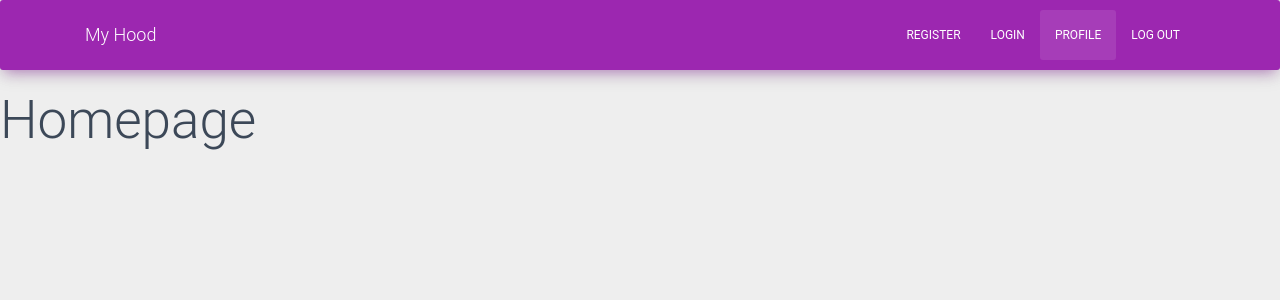
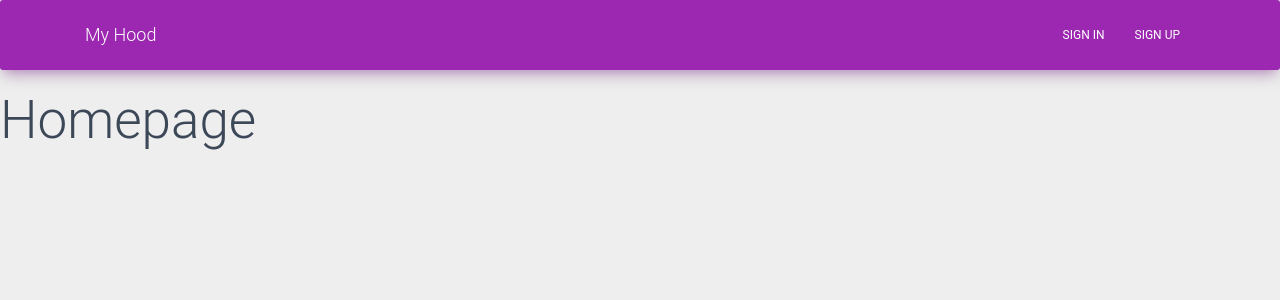
Before and after one commit to imekenye/My-Hood, a Django app: template templates/pages/index.html in a window 1280 px wide. Shown: the top 300 px of the page. Run offline with Django 3.2, Linux system fonts and the light colour scheme; the template is opened without the code that fills it, so the values that code supplies are empty; some libraries are stand-ins or nearby versions.

Commit message:
add if condition to navbar

```diff
--- a/templates/partials/_navbar.html
+++ b/templates/partials/_navbar.html
@@ -11,18 +11,53 @@
         <div class="collapse navbar-collapse" id="navbarNav">
             <ul class="navbar-nav ml-auto">
 
+{#                <li class="nav-item">#}
+{#                    <a class="nav-link" href="{% url 'register' %}">Register</a>#}
+{#                </li>#}
+{#                <li class="nav-item">#}
+{#                    <a class="nav-link" href="{% url 'login' %}">Login</a>#}
+{#                </li>#}
+{#                {% if user.is_authenticated %}#}
+{#                <li class="nav-item active">#}
+{#                    <a class="nav-link" href="{% url 'profile' %}">Profile <span class="sr-only">(current)</span></a>#}
+{#                </li>#}
+{#                <li class="nav-item">#}
+{#                    <a class="nav-link disabled" href="#">Log Out</a>#}
+{#                </li>#}
+                {% if user.is_authenticated %}
         <li class="nav-item">
-                    <a class="nav-link" href="#">Register</a>
+            <a class="nav-link nav-link-icon" href="{% url 'profile' %}">
+
+                <span class="nav-link-inner--text  ">Profile</span>
+            </a>
         </li>
         <li class="nav-item">
-                    <a class="nav-link" href="#">Login</a>
-                </li>
-                <li class="nav-item active">
-                    <a class="nav-link" href="#">Profile <span class="sr-only">(current)</span></a>
+            <a class="nav-link nav-link-icon" href="{% url 'post-create' %}">
+
+                <span class="nav-link-inner--text  ">Submit</span>
+            </a>
         </li>
         <li class="nav-item">
-                    <a class="nav-link disabled" href="#">Log Out</a>
+            <a class="nav-link nav-link-icon" href="{% url 'logout' %}">
+
+                <span class="nav-link-inner--text  ">Log Out</span>
+            </a>
         </li>
+
+    {% else %}
+        <li class="nav-item">
+            <a class="nav-link nav-link-icon" href="{% url 'login' %}">
+
+                <span class="nav-link-inner--text  text-white">Sign In</span>
+            </a>
+        </li>
+        <li class="nav-item">
+            <a class="nav-link nav-link-icon" href="{% url 'register' %}">
+
+                <span class="nav-link-inner--text  text-white">Sign Up</span>
+            </a>
+        </li>
+    {% endif %}
             </ul>
         </div>
     </div>
```
Lines whose indentation alone changed are shown as unchanged.
